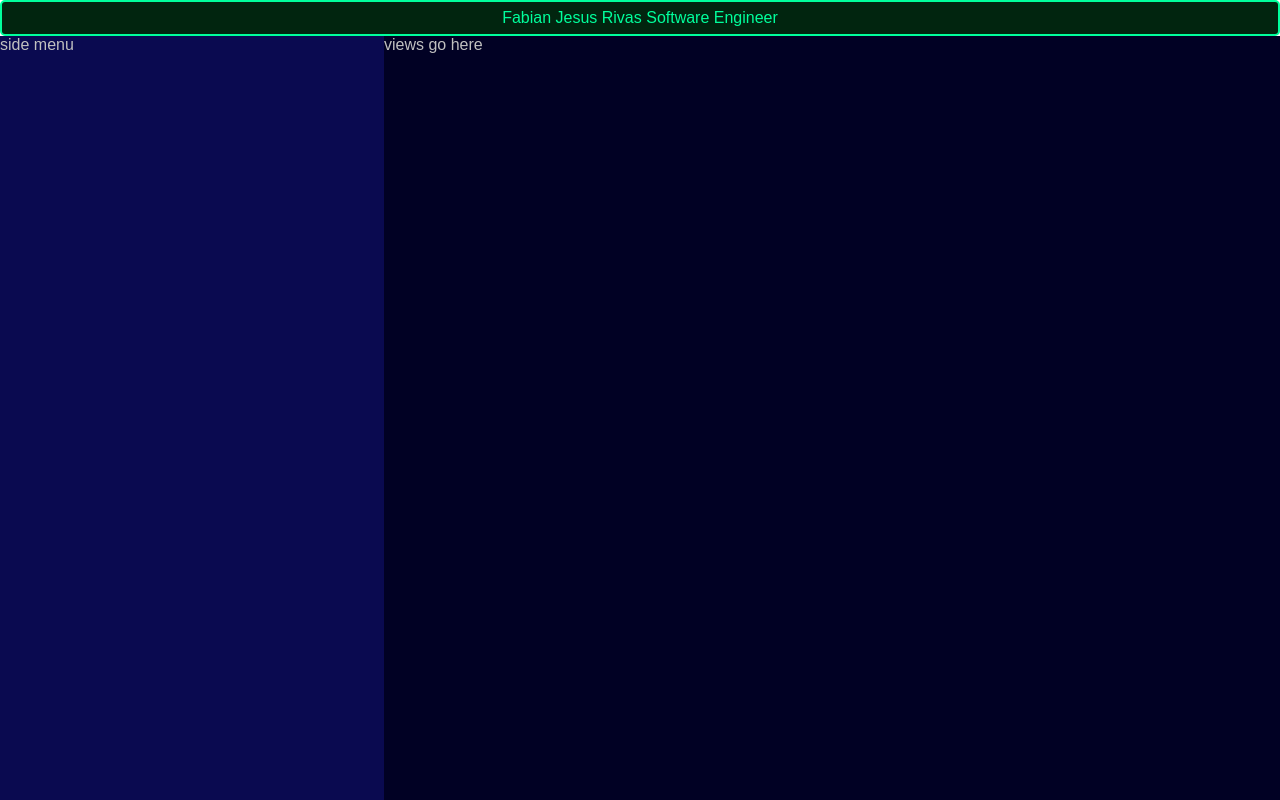
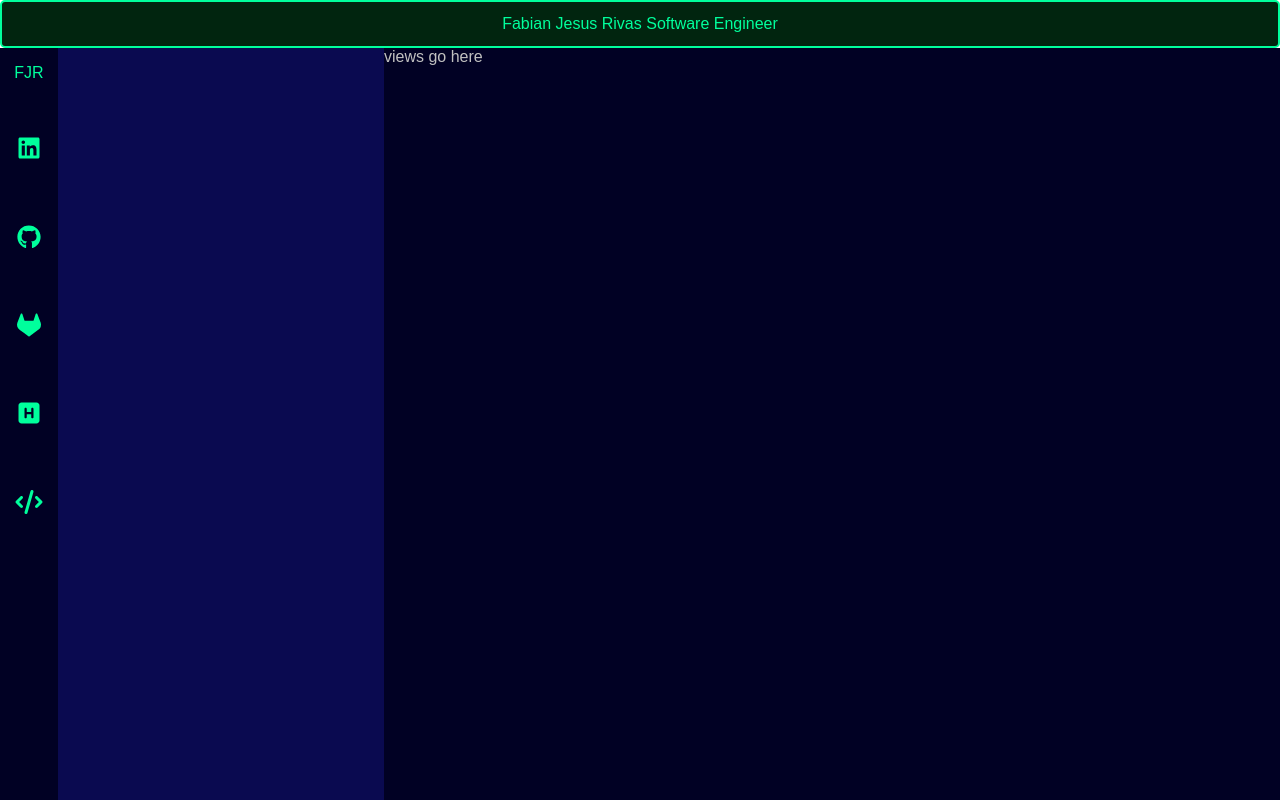
Before and after one commit to mrpiggy97/myportolio, a React (Vite) app: page / in a window 1280 px wide. Shown: the top 800 px of the page. Built offline with nearby package versions, Linux system fonts and the light colour scheme.

Commit message:
added links

```diff
--- a/src/App.css
+++ b/src/App.css
@@ -4,11 +4,11 @@ body{
 
 div#app{
   display: grid;
-  min-height: 1200px;
-  min-width: 800px;
+  min-height: 120vh;
+  min-width: 98vw;
   font-family: sans-serif;
   grid-template-columns: 30% 70%;
-  grid-template-rows: 3% 95% 2%;
+  grid-template-rows: 5% 92% 3%;
   grid-template-areas:   "app-header app-header"
                          "app-menu views"
                          "app-footer app-footer";
@@ -29,7 +29,24 @@ header#app-header{
 div#app-menu{
   display: grid;
   grid-area: app-menu;
+  grid-template-columns: 15% 85%;
+  grid-template-rows: 100%;
+  grid-template-areas:  "my-links project-navigation";
   background-color: rgb(10, 10, 80);
+}
+
+div#my-links{
+  display: grid;
+  grid-area: my-links;
+  grid-template-columns: 100%;
+  justify-items: center;
+  grid-template-rows: repeat(7, 10%);
+  background-color: rgb(1, 1, 36);
+  color: #00FF9C;
+}
+div#project-navigation{
+  display: grid;
+  grid-area: project-navitation;
 }
 
 div#views{
@@ -49,3 +66,16 @@ footer#app-footer{
   border: solid 2px #00FF9C;
   border-radius: 5px;
 }
+
+.large-icon{
+  font-size: x-large;
+}
+
+p.handshake{
+  border: solid 2px #00FF9C;
+  padding: 7px;
+}
+
+a{
+  color: #00FF9C;
+}
--- a/src/App.tsx
+++ b/src/App.tsx
@@ -1,7 +1,7 @@
 import { FontAwesomeIcon } from '@fortawesome/react-fontawesome'
-import { faAngular, faDocker, faGithub, faGitlab, faGolang, faJs, faPython, faReact } from '@fortawesome/free-brands-svg-icons'
+import { faAngular, faConnectdevelop, faDocker, faGithub, faGitlab, faGolang, faJs, faLinkedin, faPython, faReact } from '@fortawesome/free-brands-svg-icons'
 import './App.css'
-import { faDatabase } from '@fortawesome/free-solid-svg-icons'
+import { faCode, faDatabase, faH, faHandshake, faHSquare, faLink, faNetworkWired, faW } from '@fortawesome/free-solid-svg-icons'
 function App() : JSX.Element {
   return(
     <div id='app'>
@@ -11,7 +11,27 @@ function App() : JSX.Element {
       </header>
 
       <div id='app-menu'>
-        side menu
+        <div id='my-links'>
+            <p>FJR</p>
+            <a href='https://www.linkedin.com/in/fabian-jesus-rivas' target='_blank'>
+              <FontAwesomeIcon icon={faLinkedin} className='large-icon'/>
+            </a>
+            <a href='https://www.github.com/mrpiggy97' target='_blank'>
+              <FontAwesomeIcon icon={faGithub} className='large-icon'/>
+            </a>
+            <a href='https://www.gitlab.com/frivas6' target='_blank'>
+              <FontAwesomeIcon icon={faGitlab} className='large-icon'/>
+            </a>
+            <a href='https://app.joinhandshake.com/profiles/fabian-jesus-rivas' target='_blank'>
+              <FontAwesomeIcon icon={faHSquare} className='large-icon'/>
+            </a>
+            <a href='https://www.leetcode.com/mrpiggy97' target='_blank'>
+              <FontAwesomeIcon icon={faCode} className='large-icon'/>
+            </a>
+        </div>
+        <div id='project-navigation'>
+
+        </div>
       </div>
 
       <div id='views'>
```
